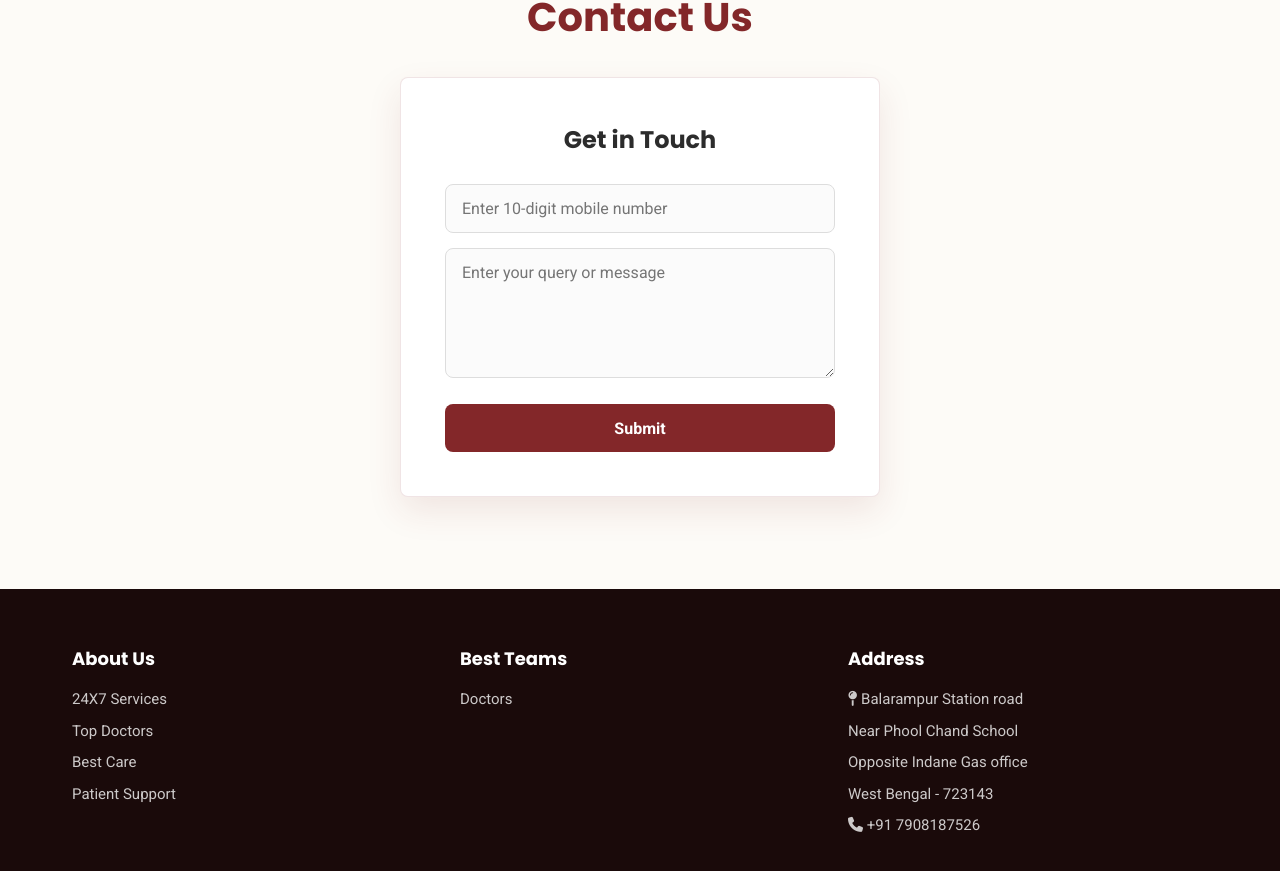
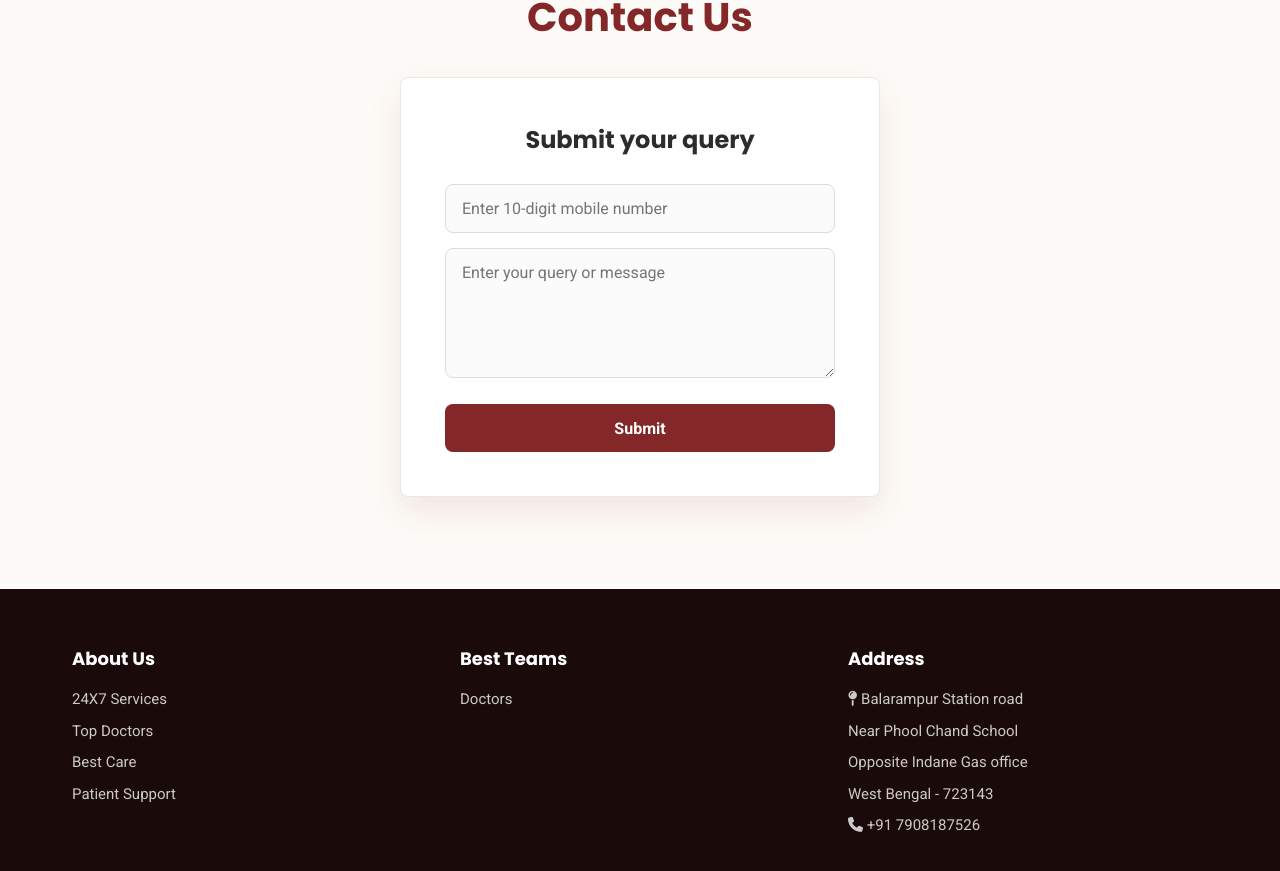
Before and after one commit to spaul959/Parashmoni_web, a React (Vite) app: page / in a window 1280 px wide. Shown: the part 2219-3090 px from the top of the page. Built offline with nearby package versions, Linux system fonts and the light colour scheme.

Commit message:
Update ContactForm.jsx

```diff
--- a/src/components/ContactForm.jsx
+++ b/src/components/ContactForm.jsx
@@ -41,7 +41,7 @@ const ContactForm = () => {
       </div>
 
       <form className="contact" onSubmit={handleSubmit}>
-        <h2>Get in Touch</h2>
+        <h2>Submit your query</h2>
 
         {/* Phone Number Input */}
         <input
```
